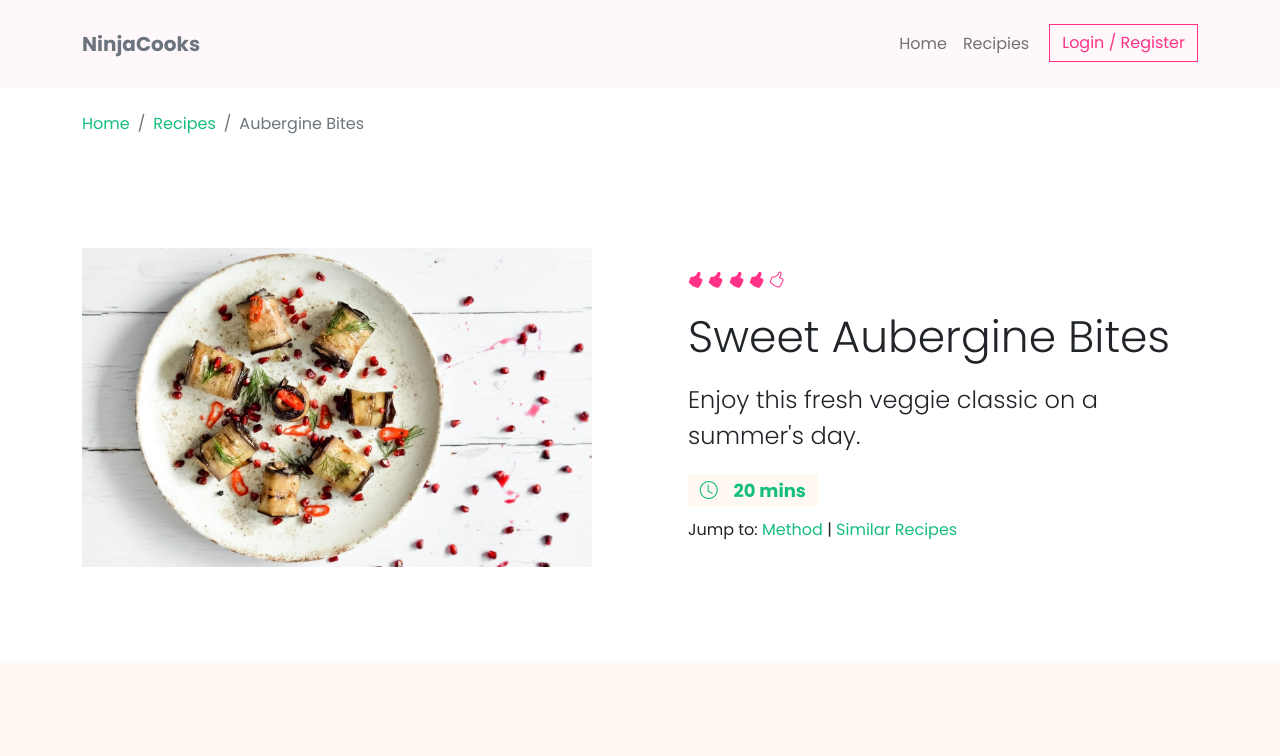
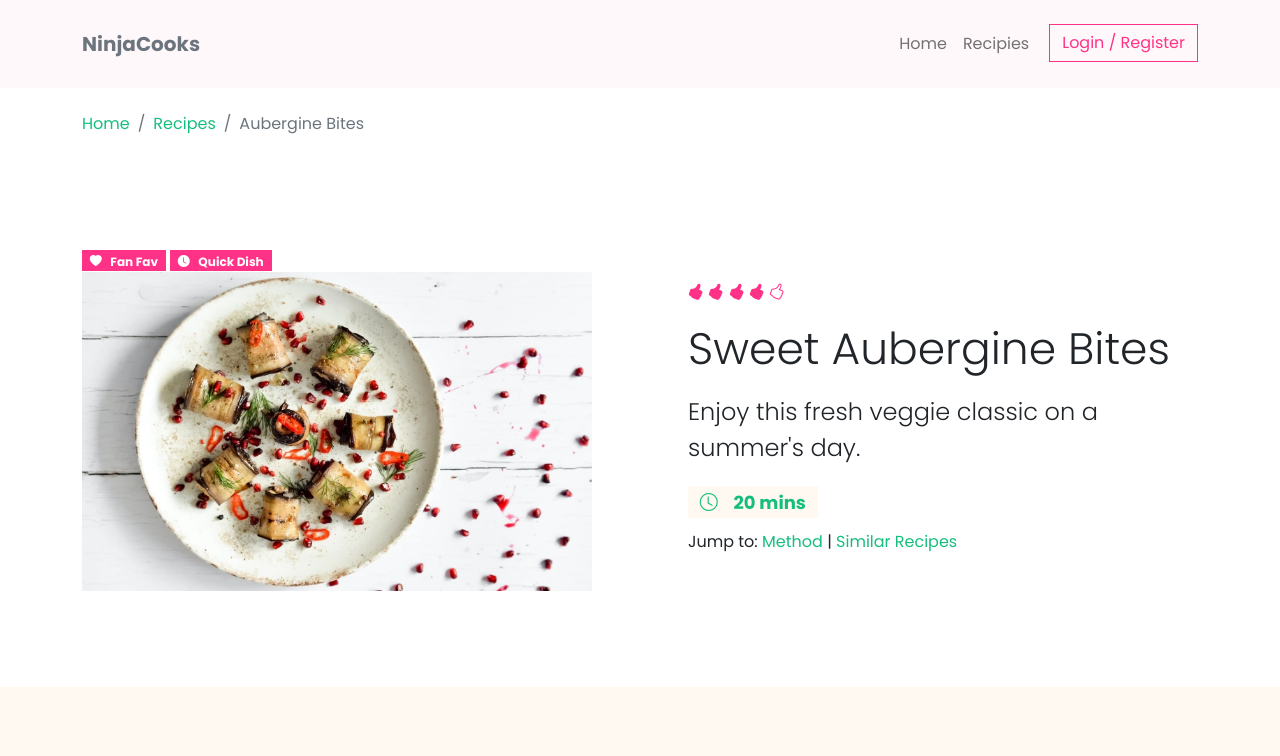
Before and after one commit to bryliebaird/SASS-bootstrap-5, a website: page index.html in a window 1280 px wide. Shown: the top 756 px of the page. Drawn offline with nearby package versions, Linux system fonts and the light colour scheme.

Commit message:
created custom component using sass

```diff
--- a/index.html
+++ b/index.html
@@ -54,7 +54,18 @@
         <div class="container-lg">
         <div class="row align-items-center g-5">
             <div class="col-md-6">
-            <img class="img-fluid" src="/img/aub-dish.jpg" alt="recipe image">
+        <!-- featured block component -->
+                <div class="featured-block">
+                    <div class="featured-block-badges">
+                    <span class="badge bg-primary text-white">
+                        <i class="bi bi-heart-fill me-1"></i> Fan Fav
+                    </span>
+                    <span class="badge bg-primary text-white">
+                        <i class="bi bi-clock-fill me-1"></i> Quick Dish
+                    </span>
+                    </div>
+                    <img class="img-fluid" src="img/aub-dish.jpg" alt="recipe image">
+                </div>
             </div>
             <div class="col-md-6">
             <p class="my-2">
--- /dev/null
+++ b/sass/_featured.scss
@@ -0,0 +1,21 @@
+.featured-block {
+    padding: $spacer;
+    border: 1px solid;
+    box-shadow: $box-shadow-sm;
+    border-radius: $border-radius-lg;
+    border-color: $gray-300;
+    text-align: center;
+    display: block;
+    position: relative;
+    > img {
+      @include img-fluid();
+      border-radius: $border-radius-lg;
+    }
+    > .featured-block-badges {
+        position: absolute;
+        //   top: - ($spacer / 2);
+        top: calc($spacer / 2);
+        left: calc($spacer / 2);
+        //   left: $spacer / 2;
+    }
+  }
```
Also changed, not shown: sass/main.scss (+8 -2 lines), 1 other file.
